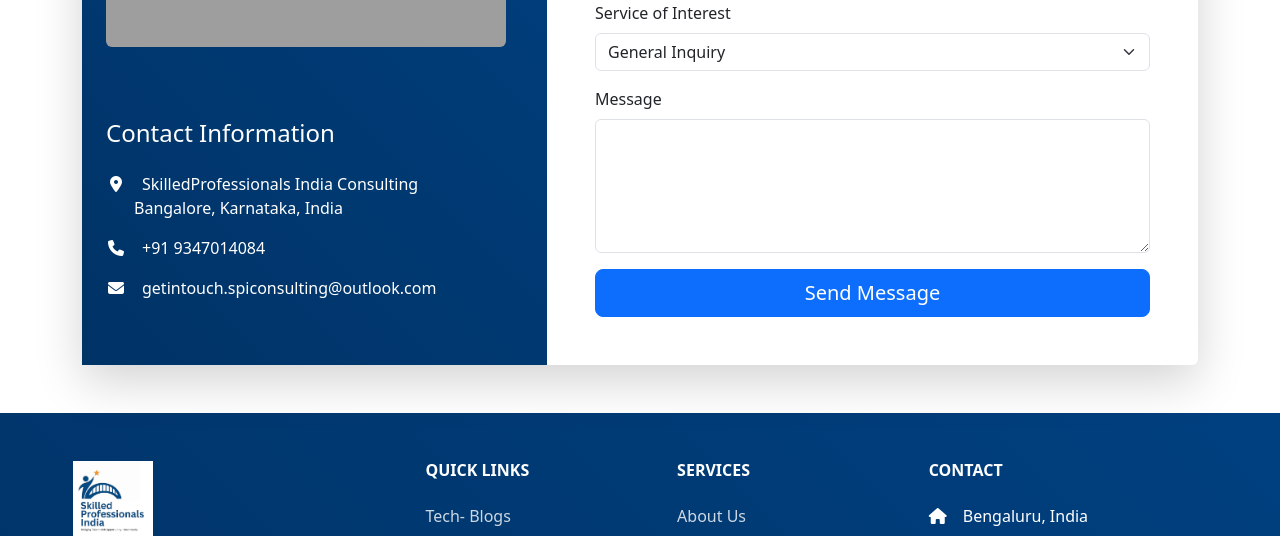
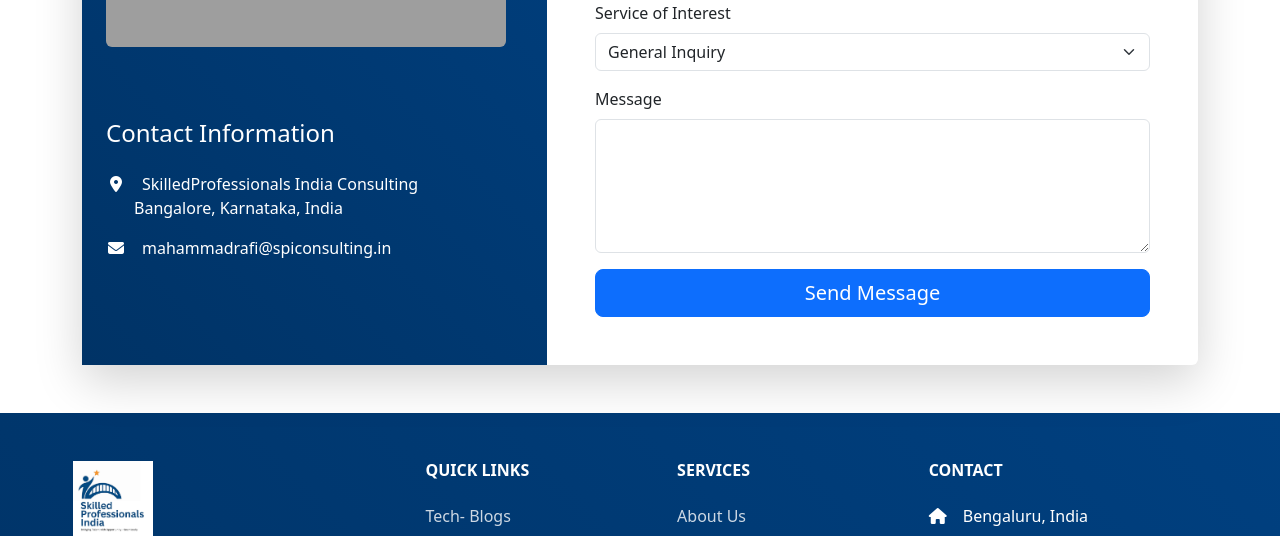
Before and after one commit to spiconsulting/consultancy-website, a Flask app: page /contact in a window 1280 px wide. Shown: the part 602-1138 px from the top of the page. Run offline with Flask 3, Linux system fonts and the light colour scheme; the visitor is signed in with stand-in values (Sample User, id 1); some libraries are stand-ins or nearby versions; grey boxes are pictures that could not be loaded.

Commit message:
Contact Form Details updated --Number,Email1

```diff
--- a/app/templates/contact.html
+++ b/app/templates/contact.html
@@ -17,8 +17,8 @@
                 <div class="p-4">
                     <h4 class="mb-4">Contact Information</h4>
                     <p><i class="fas fa-map-marker-alt fa-fw me-3"></i>SkilledProfessionals India Consulting<br><span class="ms-4 ps-1">Bangalore, Karnataka, India</span></p>
-                    <p><i class="fas fa-phone fa-fw me-3"></i>+91 9347014084</p>
-                    <p><i class="fas fa-envelope fa-fw me-3"></i>getintouch.spiconsulting@outlook.com</p>
+                <!--    <p><i class="fas fa-phone fa-fw me-3"></i>+91 9347014084</p>-->
+                    <p><i class="fas fa-envelope fa-fw me-3"></i>mahammadrafi@spiconsulting.in</p>
                 </div>
             </div>
 
```
